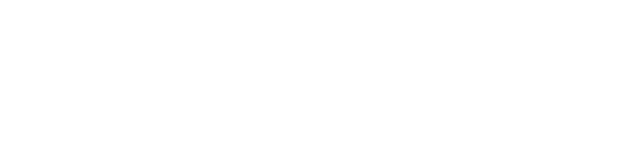
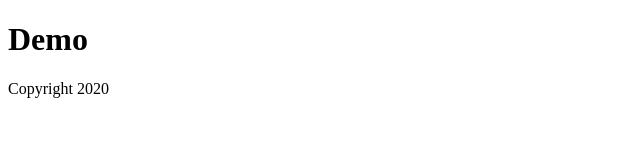
Before and after one commit to daryamorozova/remote-demo, a plain HTML site: page index.html in a window 1280 px wide. Shown: the whole page, without its empty margins (0-640 px from the left). Drawn offline with Linux system fonts and the light colour scheme.

Commit message:
Footer added

```diff
--- a/index.html
+++ b/index.html
@@ -6,6 +6,7 @@
     <title>Document</title>
 </head>
 <body>
-
+    <h1>Demo</h1>
+   <footer>Copyright 2020</footer>
 </body>
 </html>
```
